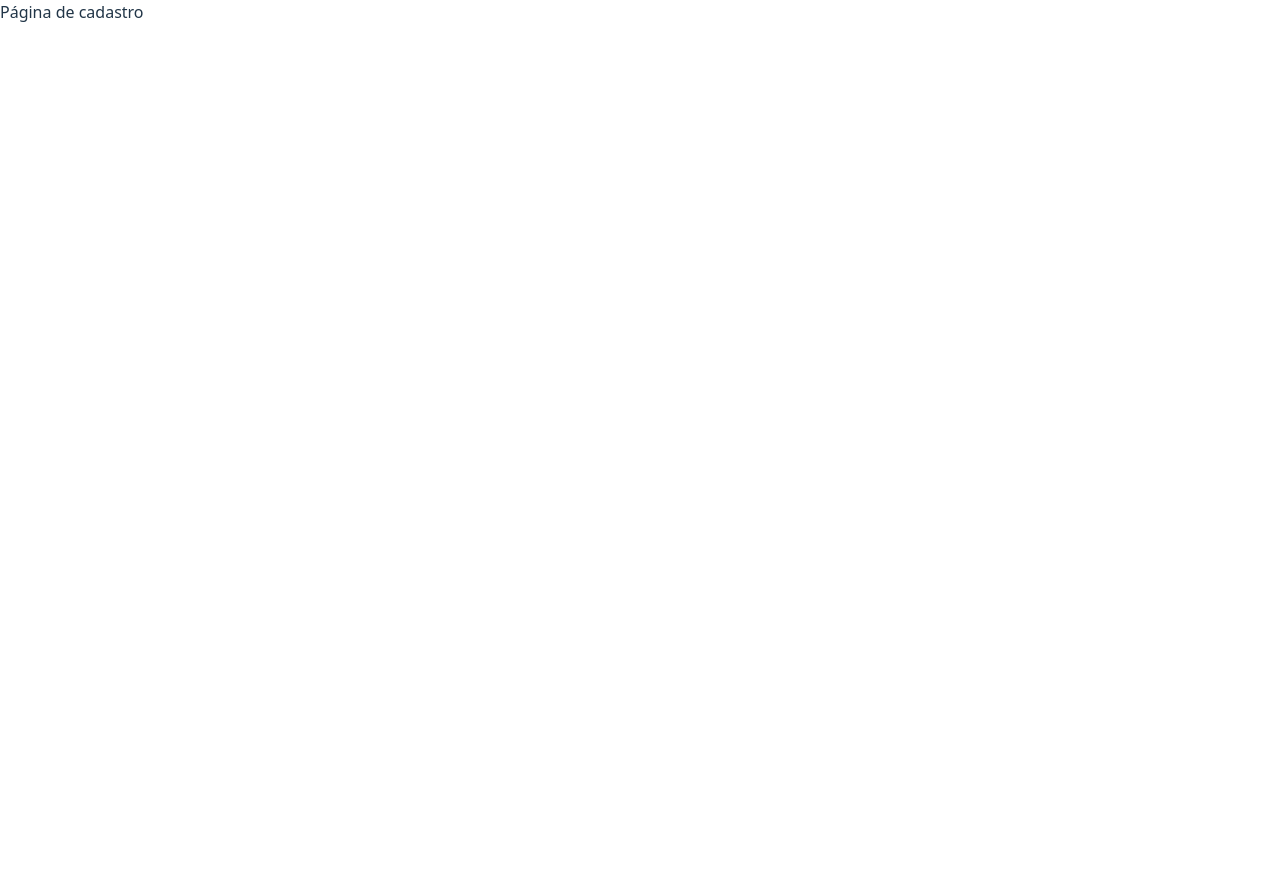
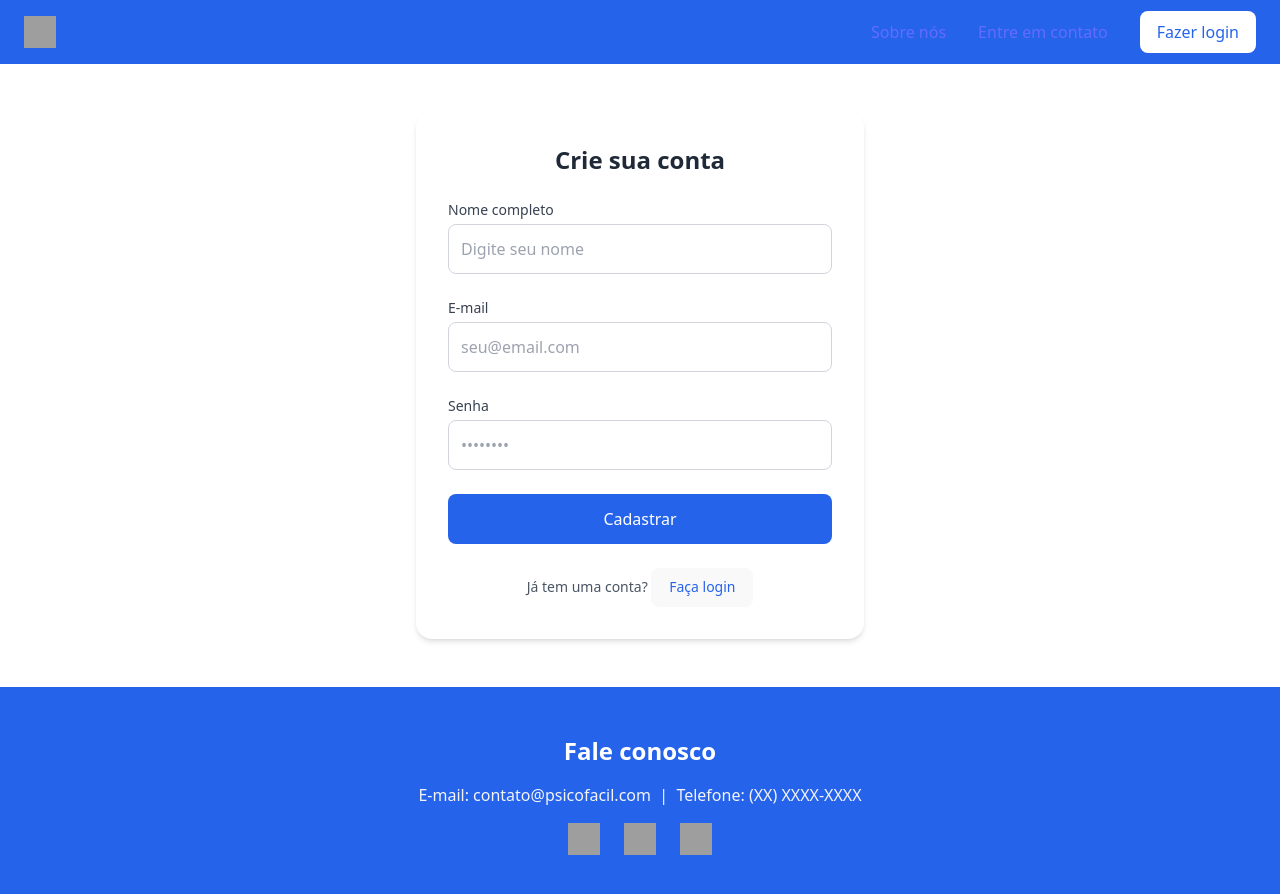
Before and after one commit to weszxl/projeto_desenv-01, a React (Vite) app in the folder frontend/: page /register in a window 1280 px wide. Shown: the top 894 px of the page. Before the commit the page ends 800 px from the top, so only its background shows below. Built offline with nearby package versions, Linux system fonts and the light colour scheme; no server answers; grey boxes are pictures that could not be loaded.

Commit message:
added register page

```diff
--- a/frontend/src/App.jsx
+++ b/frontend/src/App.jsx
@@ -5,6 +5,7 @@ import RegisterPage from './pages/RegisterDashboard';
 import VoluntaryPage from './pages/VoluntaryDashboard';
 import StudentPage from './pages/StudentDashboard';
 import PatientPage from './pages/PatientDashboard';
+import LoginPage from './pages/LoginPage';
 
 function App() {
   return (
@@ -13,6 +14,7 @@ function App() {
         <Routes>
           <Route path="/" element={<HomePage />} />
           <Route path="/register" element={<RegisterPage />} />
+          <Route path="/login" element={<LoginPage />} />
           <Route path="/voluntary" element={<VoluntaryPage />} />
           <Route path="/student-homepage" element={<StudentPage />} />
           <Route path="/patient-homepage" element={<PatientPage />} />
--- a/frontend/src/components/LoginModal.jsx
+++ b/frontend/src/components/LoginModal.jsx
@@ -6,27 +6,34 @@ import { api } from '../api/axiosConfig';
 const LoginModal = ({ onClose }) => {
   const [email, setEmail] = useState('');
   const [password, setPassword] = useState('');
+  const [role, setRole] = useState('patient');
   const [error, setError] = useState('');
   const { login } = useAuth();
   const navigate = useNavigate();
 
+
   const handleSubmit = async (e) => {
     e.preventDefault();
     try {
-      const response = await api.post('/api/auth/login', { email, password });
+      const response = await api.post('/api/auth/login', {
+        email,
+        password,
+        role
+      });
 
       if (response.data.token) {
-        login(response.data.token, response.data.role);
+        login(response.data.token, role);
         onClose();
-        // redirecionamento conforme user
-        response.data.role === 'student'
-          ? navigate('/student-homepage')
-          : navigate('/patient-homepage');
+        // redireciona conforme o tipo de usuário
+        role === 'student'
+          ? navigate('/estudante')
+          : navigate('/paciente');
       }
     } catch (err) {
       setError(err.response?.data?.error || 'Erro ao fazer login');
     }
   };
+
 
   return (
     <div className="fixed inset-0 bg-black bg-opacity-50 flex items-center justify-center p-4">
--- /dev/null
+++ b/frontend/src/pages/LoginPage.jsx
@@ -0,0 +1,14 @@
+import { useState } from 'react';
+import LoginModal from '../components/LoginModal';
+
+const LoginPage = () => {
+  const [showModal, setShowModal] = useState(true);
+
+  return (
+    <div className="min-h-screen bg-gray-50">
+      {showModal && <LoginModal onClose={() => setShowModal(false)} />}
+    </div>
+  );
+};
+
+export default LoginPage;
--- a/frontend/src/pages/RegisterDashboard.jsx
+++ b/frontend/src/pages/RegisterDashboard.jsx
@@ -1,3 +1,161 @@
-export default function RegisterPage() {
-  return <div>Página de cadastro</div>;
-}
+import { useState } from 'react';
+import { useNavigate } from 'react-router-dom';
+import { api } from '../api/axiosConfig';
+import { useAuth } from '../context/AuthContext';
+
+const RegisterPage = () => {
+  const [name, setName] = useState('');
+  const [email, setEmail] = useState('');
+  const [password, setPassword] = useState('');
+  const [error, setError] = useState('');
+  const [loading, setLoading] = useState(false);
+  const navigate = useNavigate();
+  const { login } = useAuth();
+
+  const handleSubmit = async (e) => {
+    e.preventDefault();
+    setLoading(true);
+    setError('');
+
+    try {
+      const response = await api.post('/api/patients/register', {
+        name,
+        email,
+        password
+      });
+
+      if (response.data.id) {
+        // autentica o usuário automaticamente após o cadastro
+        const loginResponse = await api.post('/api/auth/login', {
+          email,
+          password,
+          role: 'patient'
+        });
+
+        if (loginResponse.data.token) {
+          login(loginResponse.data.token, 'patient');
+          navigate('/paciente');
+        }
+      }
+    } catch (err) {
+      setError(err.response?.data?.error || 'Erro ao cadastrar. Tente novamente.');
+    } finally {
+      setLoading(false);
+    }
+  };
+
+
+  return (
+    <div className="flex flex-col min-h-screen bg-white">
+      {/* Header */}
+      <header className="bg-blue-600 text-white">
+        <div className="max-w-screen-xl mx-auto flex items-center justify-between h-16 px-6">
+          <img src="./icons/logo.png" alt="Logo" className="h-8 w-8" />
+          <nav className="space-x-8">
+            <a href="#sobre" className="hover:underline">Sobre nós</a>
+            <a href="#contato" className="hover:underline">Entre em contato</a>
+            <button
+              onClick={() => navigate('/login')}
+              className="px-4 py-2 bg-white text-blue-600 rounded-lg hover:bg-gray-100 transition"
+            >
+              Fazer login
+            </button>
+          </nav>
+        </div>
+      </header>
+
+      {/* Conteúdo Principal */}
+      <main className="flex-grow flex items-center justify-center py-12 px-4">
+        <div className="w-full max-w-md bg-white rounded-xl shadow-md p-8">
+          <h1 className="text-2xl font-bold text-gray-800 mb-6 text-center">Crie sua conta</h1>
+
+          <form onSubmit={handleSubmit} className="space-y-6">
+            <div>
+              <label className="block text-sm font-medium text-gray-700 mb-1">Nome completo</label>
+              <input
+                type="text"
+                value={name}
+                onChange={(e) => setName(e.target.value)}
+                className="w-full p-3 border border-gray-300 rounded-lg focus:ring-2 focus:ring-blue-500 focus:border-blue-500"
+                placeholder="Digite seu nome"
+                required
+              />
+            </div>
+
+            <div>
+              <label className="block text-sm font-medium text-gray-700 mb-1">E-mail</label>
+              <input
+                type="email"
+                value={email}
+                onChange={(e) => setEmail(e.target.value)}
+                className="w-full p-3 border border-gray-300 rounded-lg focus:ring-2 focus:ring-blue-500 focus:border-blue-500"
+                placeholder="seu@email.com"
+                required
+              />
+            </div>
+
+            <div>
+              <label className="block text-sm font-medium text-gray-700 mb-1">Senha</label>
+              <input
+                type="password"
+                value={password}
+                onChange={(e) => setPassword(e.target.value)}
+                className="w-full p-3 border border-gray-300 rounded-lg focus:ring-2 focus:ring-blue-500 focus:border-blue-500"
+                placeholder="••••••••"
+                minLength="6"
+                required
+              />
+            </div>
+
+            {error && (
+              <div className="text-red-600 text-sm text-center p-2 bg-red-50 rounded">
+                {error}
+              </div>
+            )}
+
+            <button
+              type="submit"
+              disabled={loading}
+              className={`w-full p-3 rounded-lg text-white font-medium ${loading ? 'bg-blue-400' : 'bg-blue-600 hover:bg-blue-700'}`}
+            >
+              {loading ? 'Cadastrando...' : 'Cadastrar'}
+            </button>
+          </form>
+
+          <div className="mt-6 text-center text-sm text-gray-600">
+            Já tem uma conta?{' '}
+            <button
+              onClick={() => navigate('/login')}
+              className="text-blue-600 hover:underline"
+            >
+              Faça login
+            </button>
+          </div>
+        </div>
+      </main>
+
+      {/* Footer */}
+      <footer id="contato" className="mt-auto bg-blue-600 text-white py-12">
+        <div className="max-w-screen-xl mx-auto text-center px-6 space-y-4">
+          <h3 className="text-2xl font-semibold">Fale conosco</h3>
+          <p className="text-gray-100">
+            E-mail: contato@psicofacil.com &nbsp;|&nbsp; Telefone: (XX) XXXX-XXXX
+          </p>
+          <div className="flex justify-center space-x-6 mt-4">
+            <a href="#" aria-label="Instagram">
+              <img src="./icons/instagram.svg" alt="Instagram" className="h-8 w-8" />
+            </a>
+            <a href="#" aria-label="Facebook">
+              <img src="./icons/facebook.svg" alt="Facebook" className="h-8 w-8" />
+            </a>
+            <a href="#" aria-label="WhatsApp">
+              <img src="./icons/whatsapp.svg" alt="WhatsApp" className="h-8 w-8" />
+            </a>
+          </div>
+        </div>
+      </footer>
+    </div>
+  );
+};
+
+export default RegisterPage;
```
Also changed, not shown: 2 other files (tests, documents, lock files or other folders).
